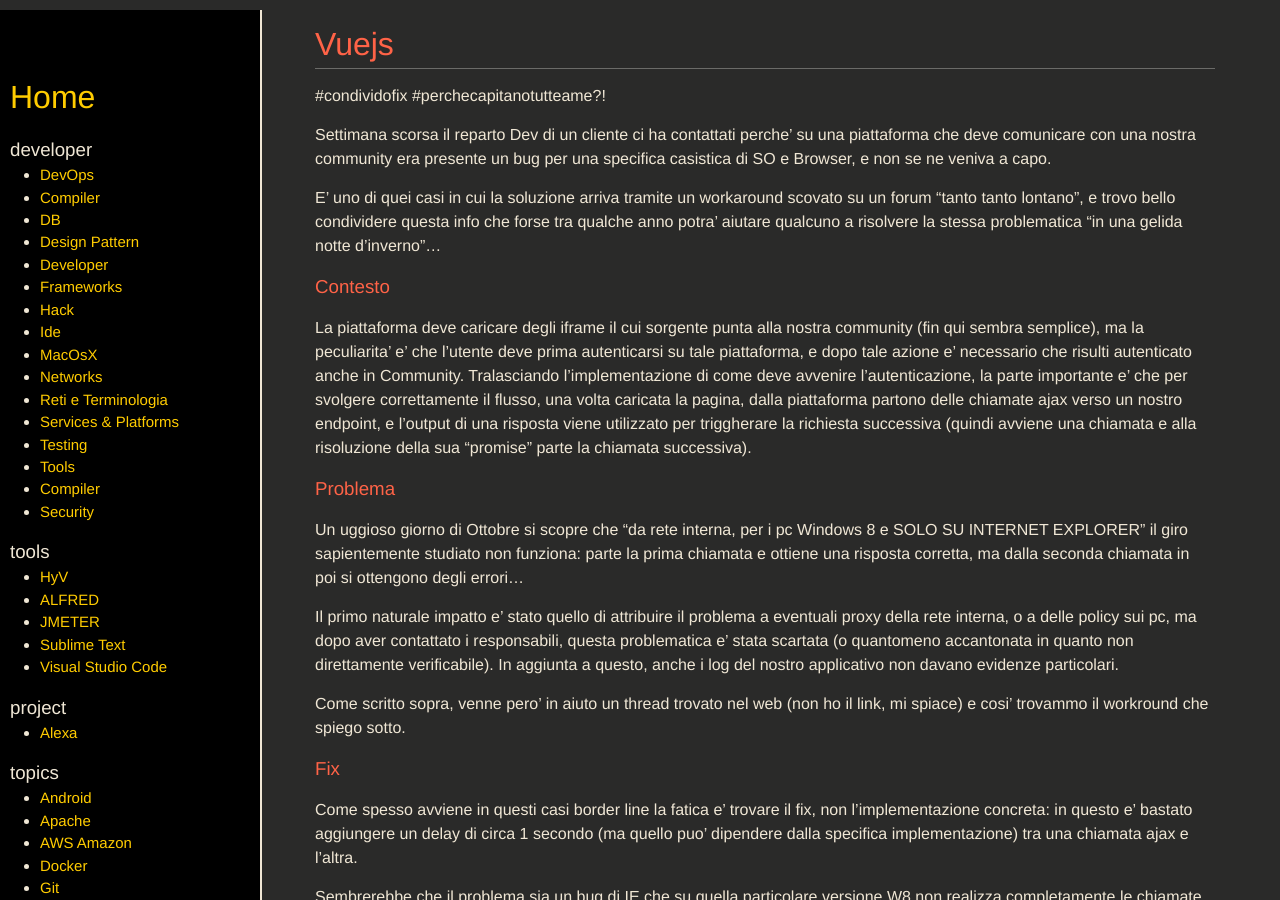
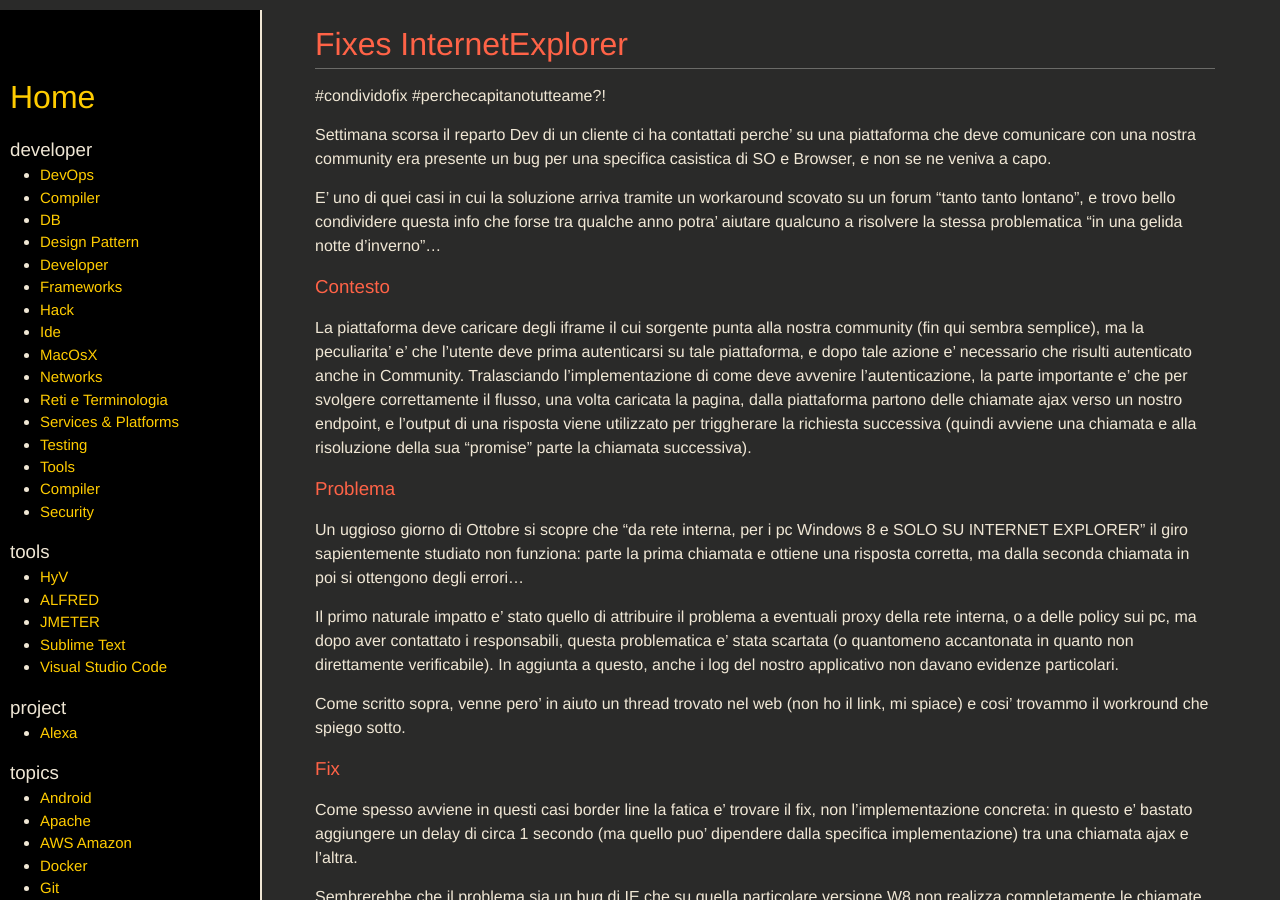
Before and after one commit to SimoSca/own-memo, a Jekyll site: the page built from _pages/readings/impossible_fixes.md, in a window 1280 px wide and 900 px high. Built offline with Jekyll 4.4.1, drawn with Linux system fonts in a browser that asks for light colours; nearby versions of some CDN libraries; some of the changed text lies outside the part shown.

Commit message:
[taxonomy]

```diff
--- a/_pages/topics/impossible_fixes.md
+++ b/_pages/readings/impossible_fixes.md
@@ -1,7 +1,7 @@
 ---
 layout:     default
-title:      Vuejs
-permalink:  /topics/curiousity/
+title:      Fixes InternetExplorer
+permalink:  /radings/fixes/
 ---
 
 
```
